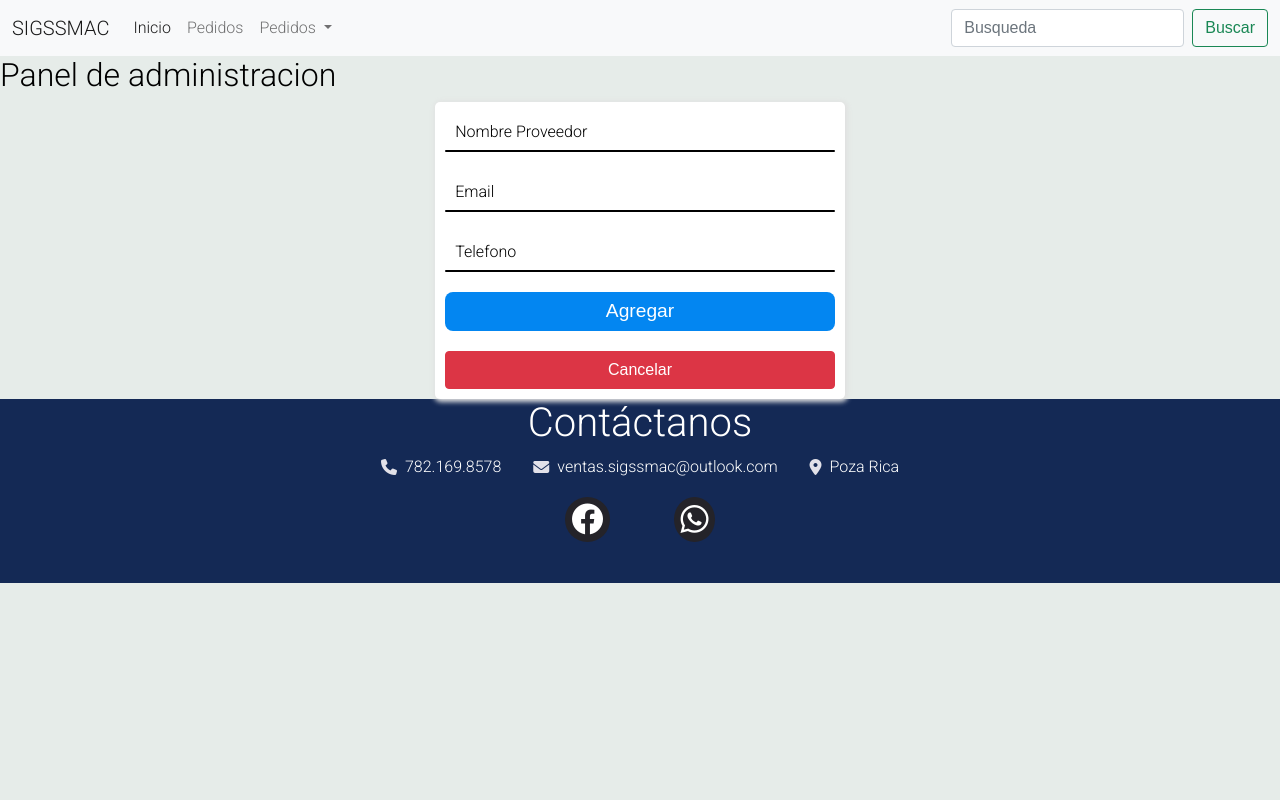
After one commit to Walkman2000/EPP_Project, a Django app: template templates/admin/addProveedor.html in a window 1280 px wide. The commit adds this page. Run offline with Django 4.2, Linux system fonts and the light colour scheme; the template is opened without the code that fills it, so the values that code supplies are empty; some libraries are stand-ins or nearby versions.

Commit message:
form proveedores

```diff
--- /dev/null
+++ b/templates/admin/addProveedor.html
@@ -0,0 +1,46 @@
+{% extends 'base_admin.html' %}
+{% load static %}
+
+<!DOCTYPE html>
+<html lang="es-MX">
+  <head>
+    <meta charset="UTF-8" />
+    <meta http-equiv="X-UA-Compatible" content="IE=edge" />
+    <meta name="viewport" content="width=device-width, initial-scale=1.0" />
+    <title>SIGSSMAC</title>
+    <link
+      href="https://cdn.jsdelivr.net/npm/bootstrap@5.1.3/dist/css/bootstrap.min.css"rel="stylesheet"/>
+    <link rel="stylesheet" type="text/css" href="../../../static/styles.css" />
+    <link rel="stylesheet" href="https://cdnjs.cloudflare.com/ajax/libs/font-awesome/6.3.0/css/all.min.css" integrity="sha512-SzlrxWUlpfuzQ+pcUCosxcglQRNAq/DZjVsC0lE40xsADsfeQoEypE+enwcOiGjk/bSuGGKHEyjSoQ1zVisanQ==" crossorigin="anonymous" referrerpolicy="no-referrer" />
+  </head>
+  <body>
+
+    {% block content %}
+
+    <h2>Panel de administracion</h2>
+    <div class="caja-formulario">
+      <form action="{% url 'addProduct' %}" method="post" enctype="multipart/form-data">
+        {% csrf_token %}
+        <div class="caja-input">
+          <input type="text" name="Proveedor" required />
+          <label>Nombre Proveedor</label>
+          <i></i>
+        </div>
+        <div class="caja-input">
+          <input type="number" name="Email" step="any" required />
+          <label>Email</label>
+          <i></i>
+        </div>
+        <div class="caja-input">
+          <input type="text" name="Telefono" required />
+          <label>Telefono</label>
+          <i></i>
+        </div>
+        <input type="submit" name="agregar" value="Agregar"/>
+        <input class="btn btn-danger btnReset" type="reset" value="Cancelar"/>
+        <input type="hidden" name="id_prod">
+      </form>
+    </div>
+    {% endblock %}
+  </body>
+</html>
--- a/templates/admin/productos.html
+++ b/templates/admin/productos.html
@@ -23,7 +23,7 @@
         {% csrf_token %}
         <div class="caja-input">
           <input type="text" name="producto" required />
-          <label>Producto</label>
+          <label>Nombre</label>
           <i></i>
         </div>
         <div class="caja-input">
```
Also changed, not shown: EPP/models.py (+7 -2 lines), EPP/views.py (+9 -4 lines), EPP/migrations/0013_imagenes_alter_productos_imagen.py (added), EPP/migrations/0014_alter_productos_imagen.py (added).
